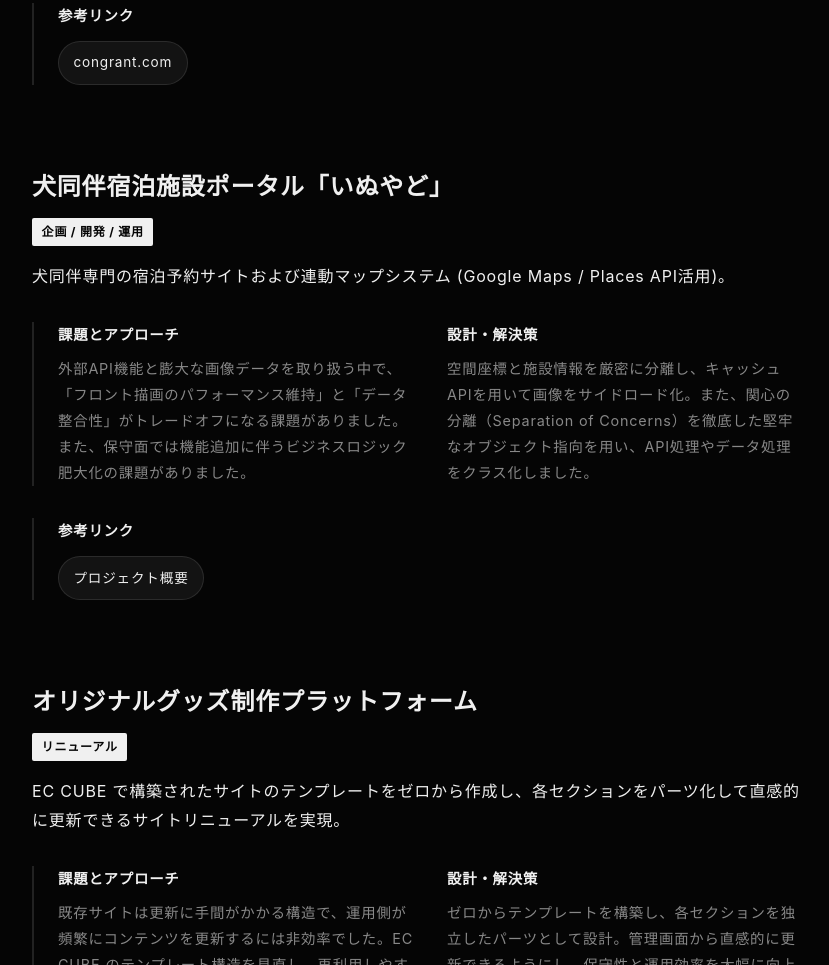
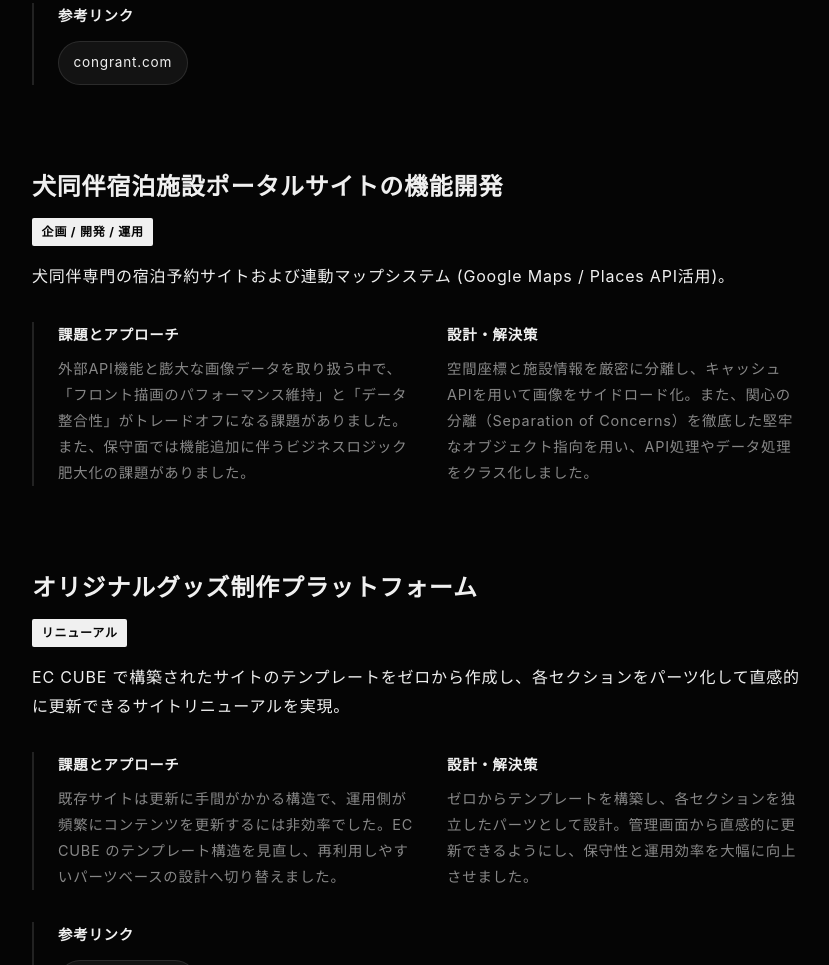
Before and after one commit to abe-work/portfolio, a plain HTML site: page index.html in a window 1280 px wide. Shown: the part 1701-2666 px from the top of the page, without its empty margins (222-1051 px from the left). Drawn offline with Linux system fonts and the light colour scheme; a web font is replaced by a local one.

Commit message:
Fix URLs and update work item titles in index.html

```diff
--- a/index.html
+++ b/index.html
@@ -86,14 +86,14 @@
           <div class="work-links">
             <h5>参考リンク</h5>
             <ul>
-              <li><a href="https：//congrant.com/jp/" target="_blank" rel="noopener">congrant.com</a></li>
+              <li><a href="https://congrant.com/jp/" target="_blank" rel="noopener">congrant.com</a></li>
             </ul>
           </div>
         </article>
 
         <article class="work-item">
           <div class="work-header">
-            <h4 class="work-title">犬同伴宿泊施設ポータル「いぬやど」</h4>
+            <h4 class="work-title">犬同伴宿泊施設ポータルサイトの機能開発</h4>
             <span class="work-role">企画 / 開発 / 運用</span>
           </div>
           <p class="work-desc">犬同伴専門の宿泊予約サイトおよび連動マップシステム (Google Maps / Places API活用)。</p>
@@ -107,12 +107,6 @@
               <h5>設計・解決策</h5>
               <p>空間座標と施設情報を厳密に分離し、キャッシュAPIを用いて画像をサイドロード化。また、関心の分離（Separation of Concerns）を徹底した堅牢なオブジェクト指向を用い、API処理やデータ処理をクラス化しました。</p>
             </div>
-          </div>
-          <div class="work-links">
-            <h5>参考リンク</h5>
-            <ul>
-              <li><a href="https：//www.pet-inu-yado.com/" target="_blank" rel="noopener">プロジェクト概要</a></li>
-            </ul>
           </div>
         </article>
 
@@ -136,7 +130,7 @@
           <div class="work-links">
             <h5>参考リンク</h5>
             <ul>
-              <li><a href="https：//goods-intl.com/" target="_blank" rel="noopener">goods-intl.com</a></li>
+              <li><a href="https://goods-intl.com/" target="_blank" rel="noopener">goods-intl.com</a></li>
             </ul>
           </div>
         </article>
```
